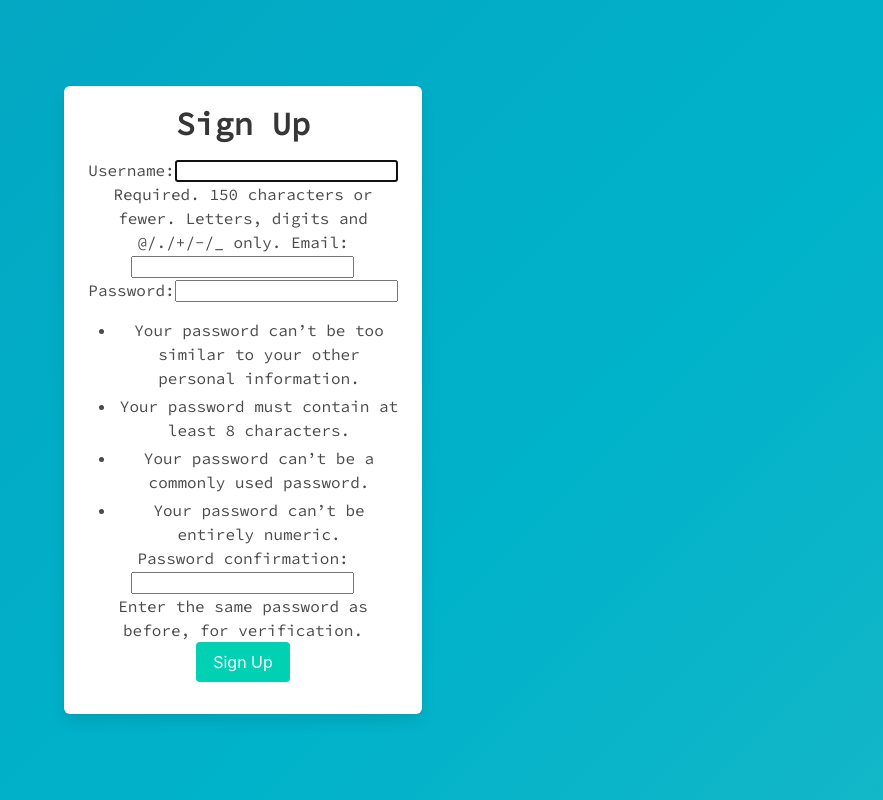
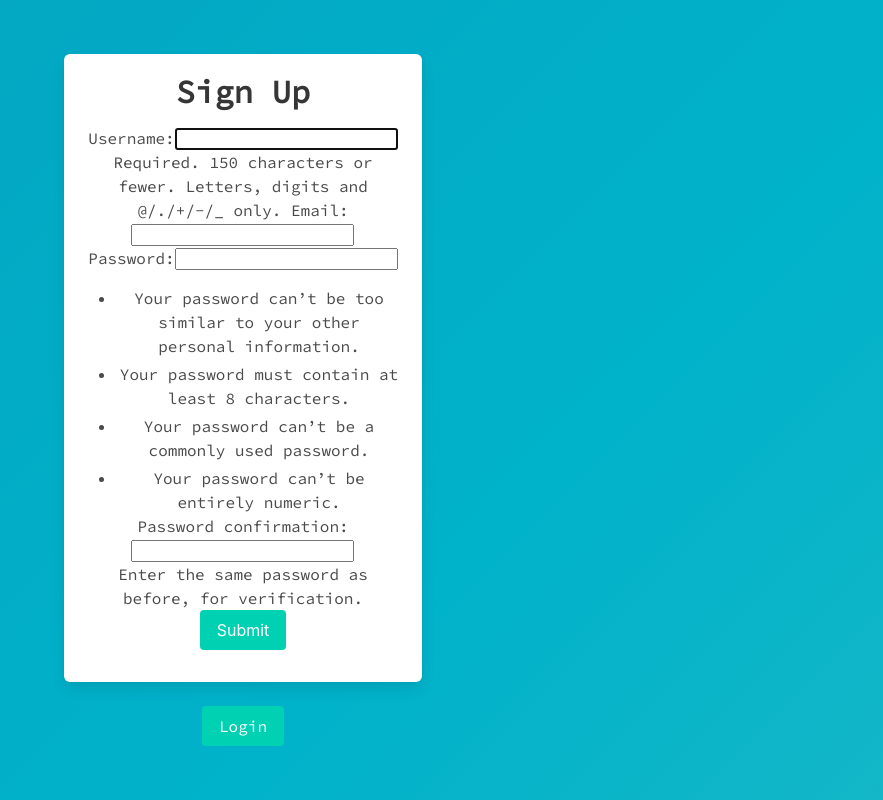
Before and after one commit to Zeble1603/to_doapp, a Django app: page /signup/ in a window 1280 px wide. Shown: the whole page, without its empty margins (397-1280 px from the left). Run offline with Django 3.2, Linux system fonts and the light colour scheme.

Commit message:
changes on accounts template

```diff
--- a/todoapp/accounts/templates/accounts/base_accounts.html
+++ b/todoapp/accounts/templates/accounts/base_accounts.html
@@ -19,10 +19,8 @@
                     <div class="hero-body">
                         <div class="container is-fluid has-text-centered columns is-mobile is-centered">
                             <div class="column is-full-mobile is-two-thirds-tablet is-half-desktop is-4-widescreen">
-                                <div class= 'box'>
                                     {% block accounts_block %}
                                     {% endblock accounts_block %}
-                                </div>
                             </div>
                         </div>
                     </div>
--- a/todoapp/accounts/templates/accounts/login.html
+++ b/todoapp/accounts/templates/accounts/login.html
@@ -1,6 +1,7 @@
 {% extends 'accounts/base_accounts.html' %}
 {% load bulma_tags %}
 {% block accounts_block %}
+    <div class= 'box'>
     <h1>Log in</h1>
     <form action="" method="post">
         {% csrf_token %}
@@ -10,5 +11,6 @@
         </div>
         <input type="hidden" name="next" value="{{ next }}"/>
     </form>
+    </div>
     <a href= "{% url 'accounts:signup' %}" class="button is-primary">Sign Up</a>
 {% endblock accounts_block %}
--- a/todoapp/accounts/templates/accounts/signup.html
+++ b/todoapp/accounts/templates/accounts/signup.html
@@ -2,15 +2,17 @@
 {% load bulma_tags %}
 
 {% block accounts_block %}
+<div class='box'>
 <h1>Sign Up</h1>
 <form method="post">
     {% csrf_token %}
     {{form|bulma}}
     <div class="field">
-        <button type="submit" class="button is-primary">Sign Up</button>
+        <button type="submit" class="button is-primary">Submit</button>
     </div>
     <input type="hidden" name="next" value="{{ next }}"/>
 
 </form>
-
+</div>
+<a href= "{% url 'accounts:login' %}" class="button is-primary">Login</a>
 {% endblock accounts_block %}
--- a/todoapp/basic_app/forms.py
+++ b/todoapp/basic_app/forms.py
@@ -1,6 +1,5 @@
 from django import forms
 from .models import Task
-from django.contrib.auth import get_user_model
 
 class TaskForm(forms.ModelForm):
 
```
